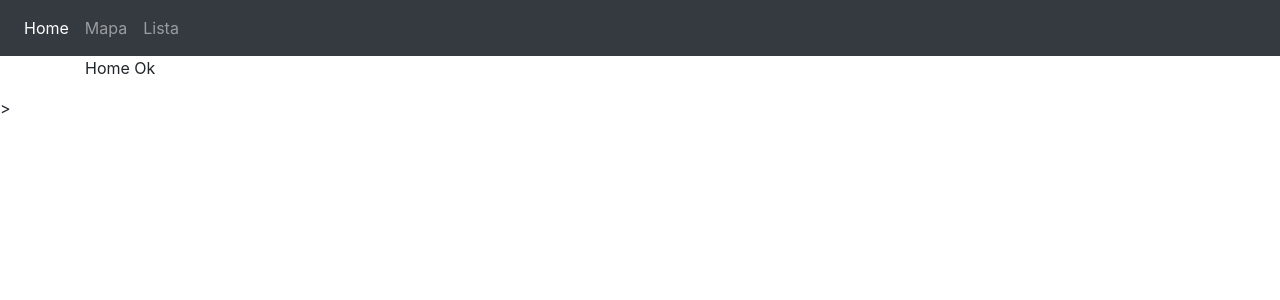
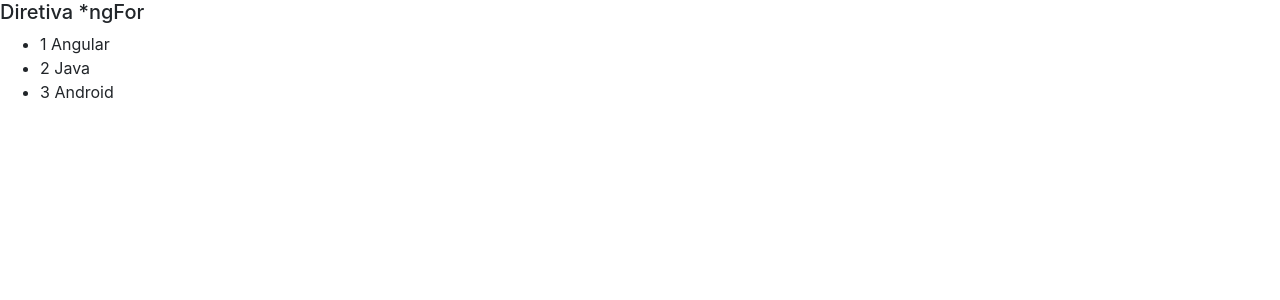
Before and after one commit to rogerio121/angular, an Angular app in the folder diretivas/: page / in a window 1280 px wide. Shown: the top 300 px of the page. Built offline with nearby package versions, Linux system fonts and the light colour scheme.

Commit message:
Diretiva - ngFor

```diff
--- a/diretivas/src/app/app.component.html
+++ b/diretivas/src/app/app.component.html
@@ -1,2 +1,3 @@
-<app-diretivas-ngswitch></app-diretivas-ngswitch>
+<app-diretivas-ng-for></app-diretivas-ng-for>
+<!-- <app-diretivas-ngswitch></app-diretivas-ngswitch> -->
 <!-- <app-diretiva-ngif></app-diretiva-ngif> -->
--- a/diretivas/src/app/app.module.ts
+++ b/diretivas/src/app/app.module.ts
@@ -4,12 +4,14 @@
 import { AppComponent } from './app.component';
 import { DiretivaNgifComponent } from './diretiva-ngif/diretiva-ngif.component';
 import { DiretivasNgswitchComponent } from './diretivas-ngswitch/diretivas-ngswitch.component';
+import { DiretivasNgForComponent } from './diretivas-ng-for/diretivas-ng-for.component';
 
 @NgModule({
   declarations: [
     AppComponent,
     DiretivaNgifComponent,
-    DiretivasNgswitchComponent
+    DiretivasNgswitchComponent,
+    DiretivasNgForComponent
   ],
   imports: [
     BrowserModule
--- /dev/null
+++ b/diretivas/src/app/diretivas-ng-for/diretivas-ng-for.component.html
@@ -0,0 +1,7 @@
+<h5>Diretiva *ngFor</h5>
+
+<ul>
+    <li *ngFor="let curso of cursos, let i = index">
+        {{i+1}} {{curso}}
+    </li>
+</ul>
--- /dev/null
+++ b/diretivas/src/app/diretivas-ng-for/diretivas-ng-for.component.ts
@@ -0,0 +1,16 @@
+import { Component, OnInit } from '@angular/core';
+
+@Component({
+  selector: 'app-diretivas-ng-for',
+  templateUrl: './diretivas-ng-for.component.html',
+  styleUrls: ['./diretivas-ng-for.component.scss']
+})
+export class DiretivasNgForComponent implements OnInit {
+
+  constructor() { }
+
+  cursos: string[] = ['Angular', 'Java', 'Android'];
+  ngOnInit(): void {
+  }
+
+}
```
Also changed, not shown: diretivas/src/app/diretivas-ng-for/diretivas-ng-for.component.scss (added), 1 other file (tests, documents, lock files or other folders).
